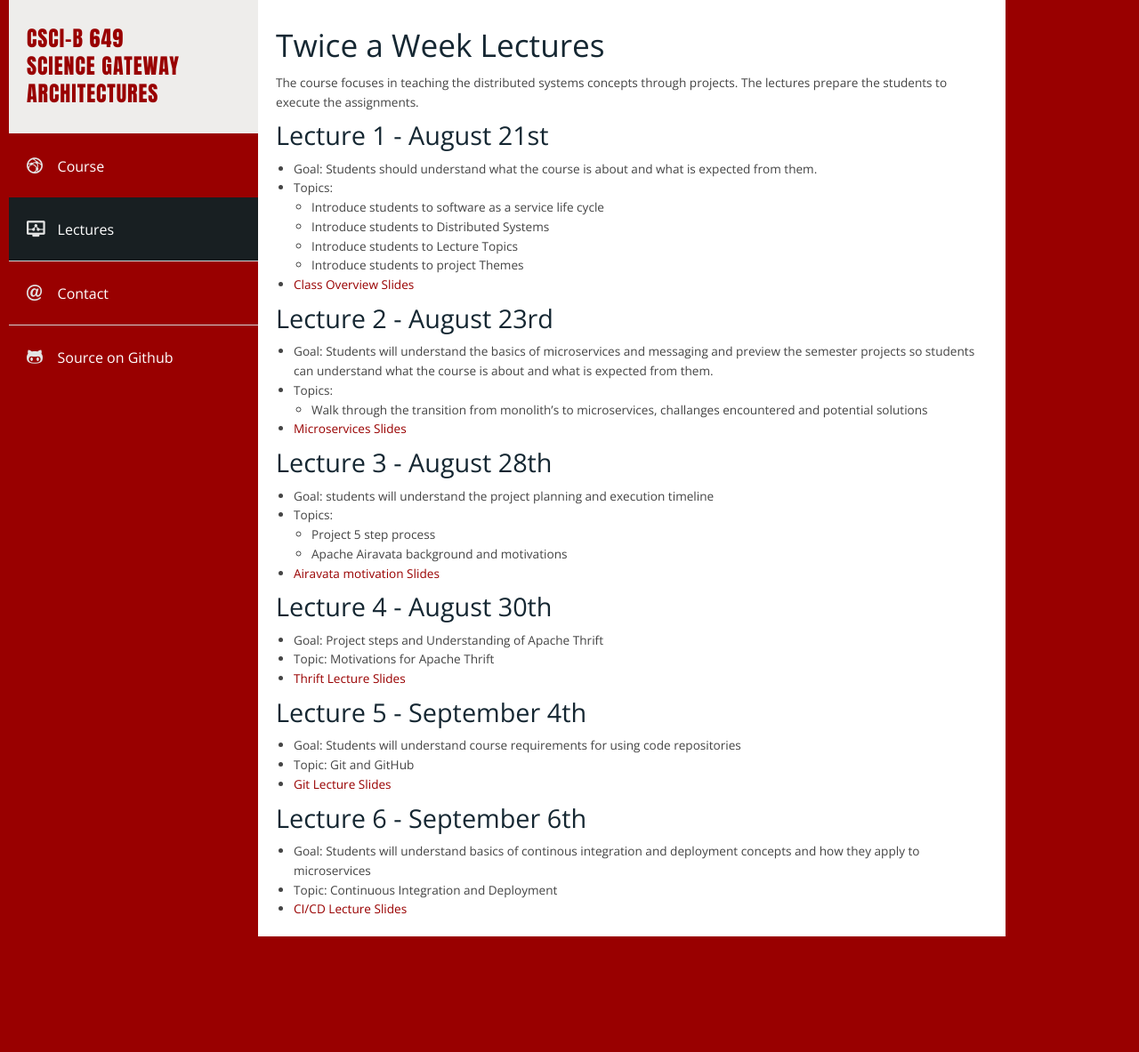
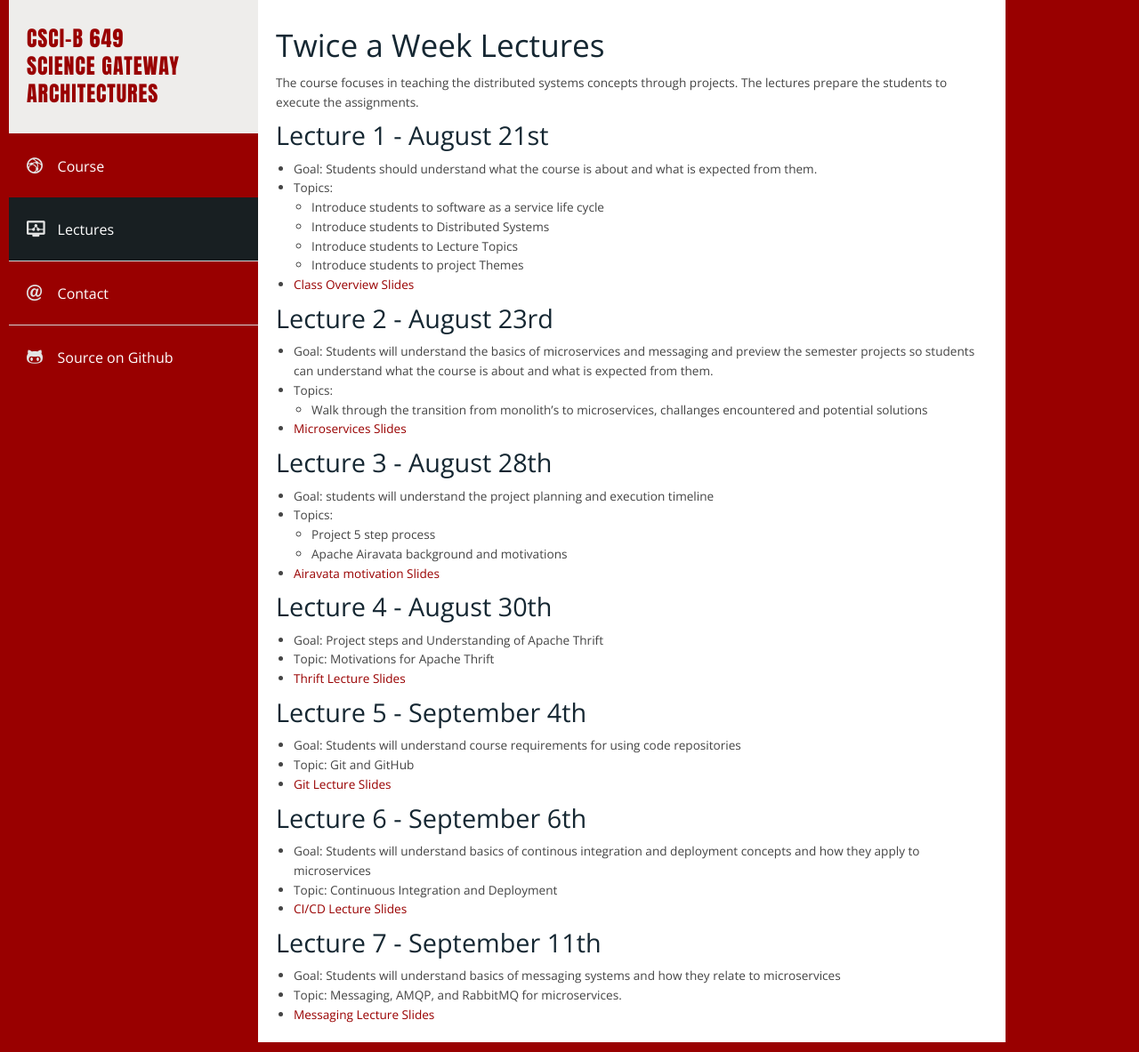
Before and after one commit to airavata-courses/airavata-courses.github.io, a Jekyll site: the page built from lectures.md, in a window 1280 px wide. Shown: the whole page at 89% size. Built offline with Jekyll 4.4.1, drawn with Linux system fonts in a browser that asks for light colours; our own code applies the rules of GitHub Pages for plain Markdown files; before the commit the page ends 1064 px from its top, so only the background shows below that.

Commit message:
Messaging lecture slides

```diff
--- a/lectures.md
+++ b/lectures.md
@@ -46,6 +46,11 @@ The course focuses in teaching the distributed systems concepts through projects
 * Goal: Students will understand basics of continous integration and deployment concepts and how they apply to microservices
 * Topic: Continuous Integration and Deployment
 * [CI/CD Lecture Slides]({{ site.url }}slides/Fall2018-CICD.pptx)
+
+###  Lecture 7 - September 11th
+* Goal: Students will understand basics of messaging systems and how they relate to microservices
+* Topic: Messaging, AMQP, and RabbitMQ for microservices.
+* [Messaging Lecture Slides]({{ site.url }}slides/Fall2018-MessagingAndMicroservices.pptx)
 
 <!--
 
```
Also changed, not shown: 1 other file.
